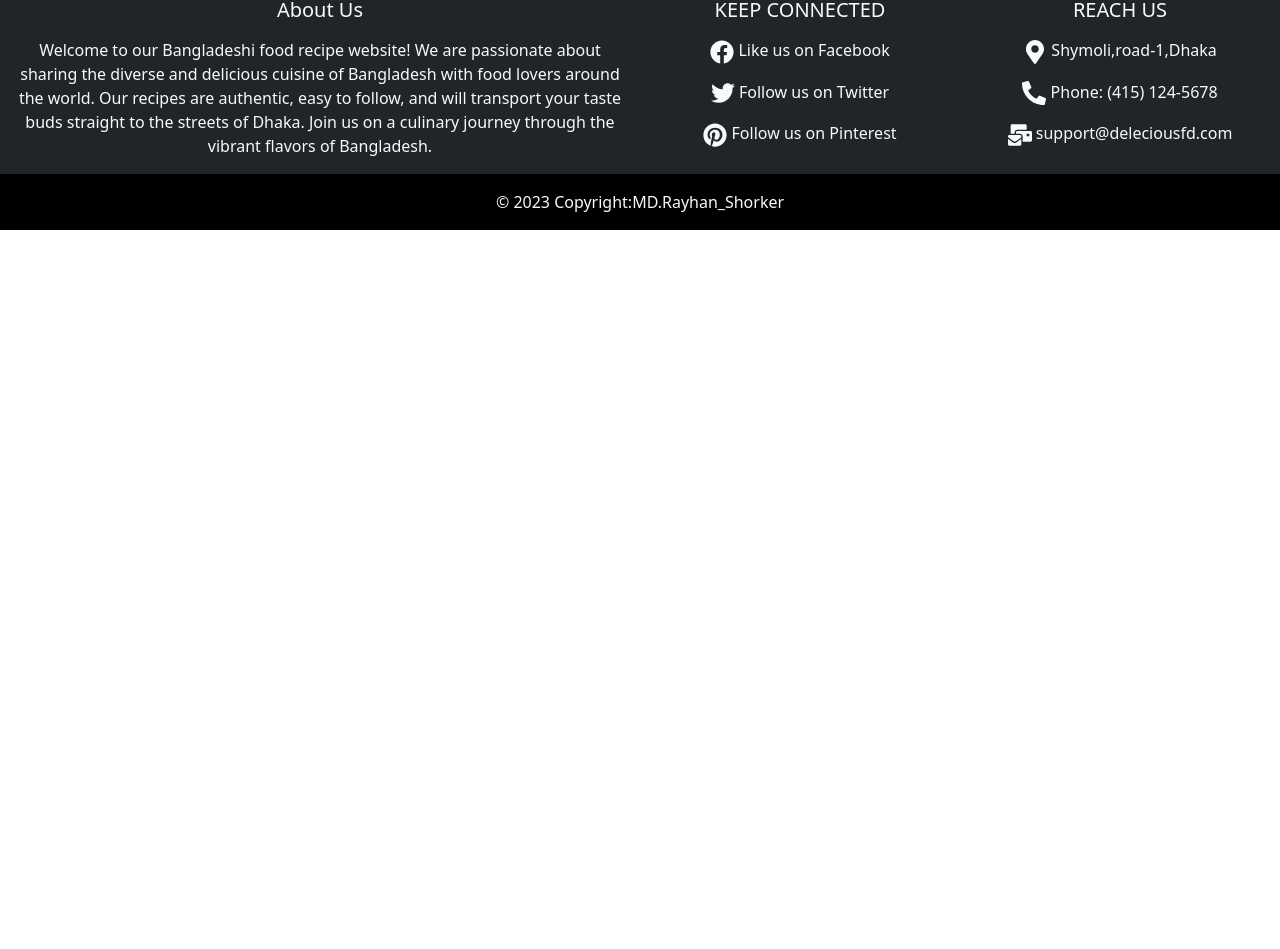
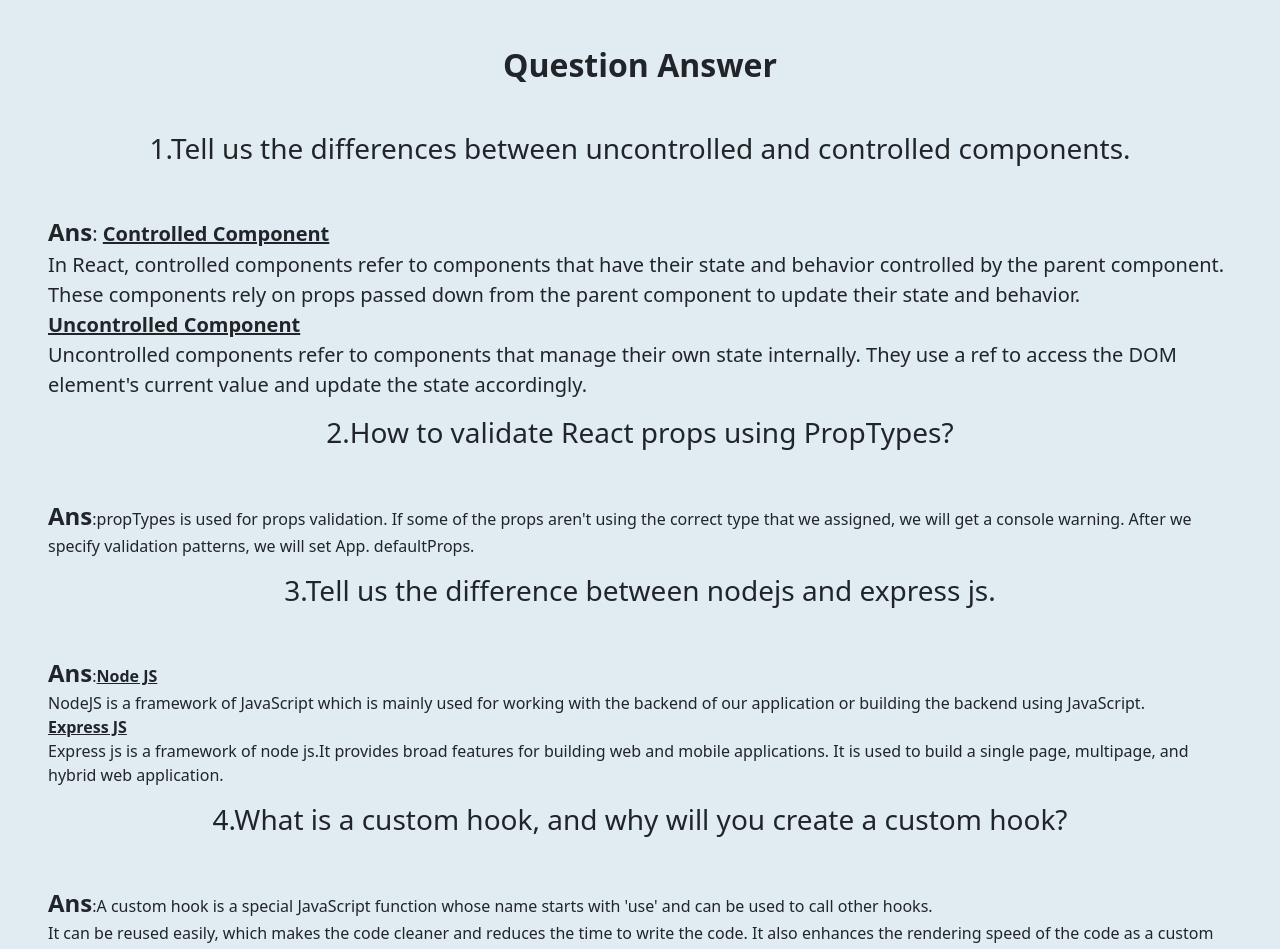
Before and after one commit to Rayhan108/delecious-recipe, a React (Vite) app: page /blog in a window 1280 px wide. Shown: the part 140-1089 px from the top of the page. Before the commit the page ends 800 px from the top, so only its background shows below. Built offline with nearby package versions, Linux system fonts and the light colour scheme; no server answers.

Commit message:
blog page added

```diff
--- /dev/null
+++ b/src/pages/Home/Blog/Blog.jsx
@@ -0,0 +1,32 @@
+import React from 'react';
+
+
+const Blog = () => {
+    return (
+        <div className='gray'>
+
+
+  <div>
+
+  </div>
+    <div className="p-5">
+  <h2 className=' fw-bold mt-5  text-center'>Question Answer</h2>
+     <h3 className='text-2xl font-bold text-center mt-5  mb-5'>1.Tell us the differences between uncontrolled and controlled components.</h3>
+        <p className='fs-5'><span className='fs-4  fw-bold'>Ans</span>: <span className='text-decoration-underline fw-bold'>Controlled Component</span> <br />In React, controlled components refer to components that have their state and behavior controlled by the parent component. These components rely on props passed down from the parent component to update their state and behavior. <br /> <span className='text-decoration-underline fw-bold'>Uncontrolled Component</span> <br />Uncontrolled components refer to components that manage their own state internally. They use a ref to access the DOM element's current value and update the state accordingly.
+</p>
+
+     <h3 className='text-center mb-5'>2.How to validate React props using PropTypes?</h3>
+        <p className=''><span className='fs-4 fw-bold'>Ans</span>:propTypes is used for props validation. If some of the props aren't using the correct type that we assigned, we will get a console warning. After we specify validation patterns, we will set App. defaultProps.</p>
+
+     <h3 className=' text-center mb-5 '>3.Tell us the difference between nodejs and express js.</h3>
+        <p className=''><span className='fs-4 fw-bold '>Ans</span>:<span className='text-decoration-underline  fw-bold'>Node JS</span> <br />NodeJS is a framework of JavaScript which is mainly used for working with the backend of our application or building the backend using JavaScript. <br /> <span className='text-decoration-underline fw-bold'>Express JS</span> <br />Express js is a framework of node js.It  provides broad features for building web and mobile applications. It is used to build a single page, multipage, and hybrid web application. </p>
+
+     <h3 className=' mb-5 font-bold text-center'>4.What is a custom hook, and why will you create a custom hook?</h3>
+        <p className=''><span className='fs-4 fw-bold'>Ans</span>:A custom hook is a special JavaScript function whose name starts with 'use' and can be used to call other hooks. <br /> It can be reused easily, which makes the code cleaner and reduces the time to write the code. It also enhances the rendering speed of the code as a custom hook does not need to be rendered again and again while rendering the whole code.Thats why we use custon hook.</p>
+
+    </div>
+</div>
+    );
+};
+
+export default Blog;
--- a/src/pages/Home/shared/NavigationBar/NavigationBar.jsx
+++ b/src/pages/Home/shared/NavigationBar/NavigationBar.jsx
@@ -1,19 +1,19 @@
 import React, { useContext } from "react";
-import { Button, Container, Image, Nav,  Navbar } from "react-bootstrap";
+import { Button, Container, Image, Nav, Navbar,OverlayTrigger, Tooltip } from "react-bootstrap";
 import { Link, NavLink } from "react-router-dom";
 import { AuthContext } from "../../../../Provider/AuthProvider";
 
 
 const NavigationBar = () => {
-    const {user,logout}=useContext(AuthContext)
-    // console.log(user);
-    const handleLogOut=()=>{
-        logout()
-        .then()
+  const { user, logout } = useContext(AuthContext);
+  // console.log(user);
+  const handleLogOut = () => {
+    logout()
+      .then()
       .catch((error) => {
-          console.log(error.message);
-        });
-    }
+        console.log(error.message);
+      });
+  };
   return (
     <div>
       <Navbar
@@ -23,29 +23,56 @@ const NavigationBar = () => {
         bg="dark"
         variant="dark"
       >
-        <Navbar.Brand className="fs-2" href="#home">Delicious-Food-Recipe</Navbar.Brand>
+        <Navbar.Brand className="fs-2" href="#home">
+          Delicious-Food-Recipe
+        </Navbar.Brand>
         <Container>
           <Navbar.Toggle aria-controls="responsive-navbar-nav" />
           <Navbar.Collapse id="responsive-navbar-nav">
             <Nav className="mx-auto ">
-              <NavLink className="text-decoration-none text-light fs-5  " to="/">
+              <NavLink
+                className="text-decoration-none text-light fs-5  "
+                to="/"
+              >
                 Home
               </NavLink>
 
-              <NavLink to="/blog" className="text-decoration-none ms-3 text-light fs-5">
+              <NavLink
+                to="/blog"
+                className="text-decoration-none ms-3 text-light fs-5"
+              >
                 Blog
               </NavLink>
             </Nav>
             <Nav>
               <div className="me-3">
-               {user &&    <Image  style={{height:'40px'}} src={user.photoURL} className="circle" />}
+                {/* {user &&    <Image  style={{height:'40px'}} src={user.photoURL} className="circle" />}  */}
 
+                {user && (
+                  <OverlayTrigger
+                    placement="left"
+                    overlay={
+                      <Tooltip id="tooltip-left">{user?.displayName}</Tooltip>
+                    }
+                  >
+                    <Image
+                      style={{ height: "40px" }}
+                      src={user.photoURL}
+                      className="circle"
+                    />
+                  </OverlayTrigger>
+                )}
               </div>
 
-              { user ?  <Button onClick={handleLogOut} variant="secondary">Logout</Button> :
-        <Link to="/login"><Button variant="secondary">Login</Button></Link>
-        }
-
+              {user ? (
+                <Button onClick={handleLogOut} variant="secondary">
+                  Logout
+                </Button>
+              ) : (
+                <Link to="/login">
+                  <Button variant="secondary">Login</Button>
+                </Link>
+              )}
             </Nav>
           </Navbar.Collapse>
         </Container>
--- a/src/routes/routes/routes.jsx
+++ b/src/routes/routes/routes.jsx
@@ -8,6 +8,7 @@ import Register from "../../pages/Home/Register/Register";
 import ChefDetails from "../../pages/Home/ChefDetails/ChefDetails";
 import PrivetRoute from "../PrivetRoute/PrivetRoute";
 import ErrorPage from "../../pages/Home/ErrorPage/ErrorPage";
+import Blog from "../../pages/Home/Blog/Blog";
 ;
 
 
@@ -37,7 +38,7 @@ const router = createBrowserRouter([
       },
       {
         path: "/blog",
-        element:<>This is blog</>,
+        element:<Blog></Blog>,
       },
 
     ],
```
